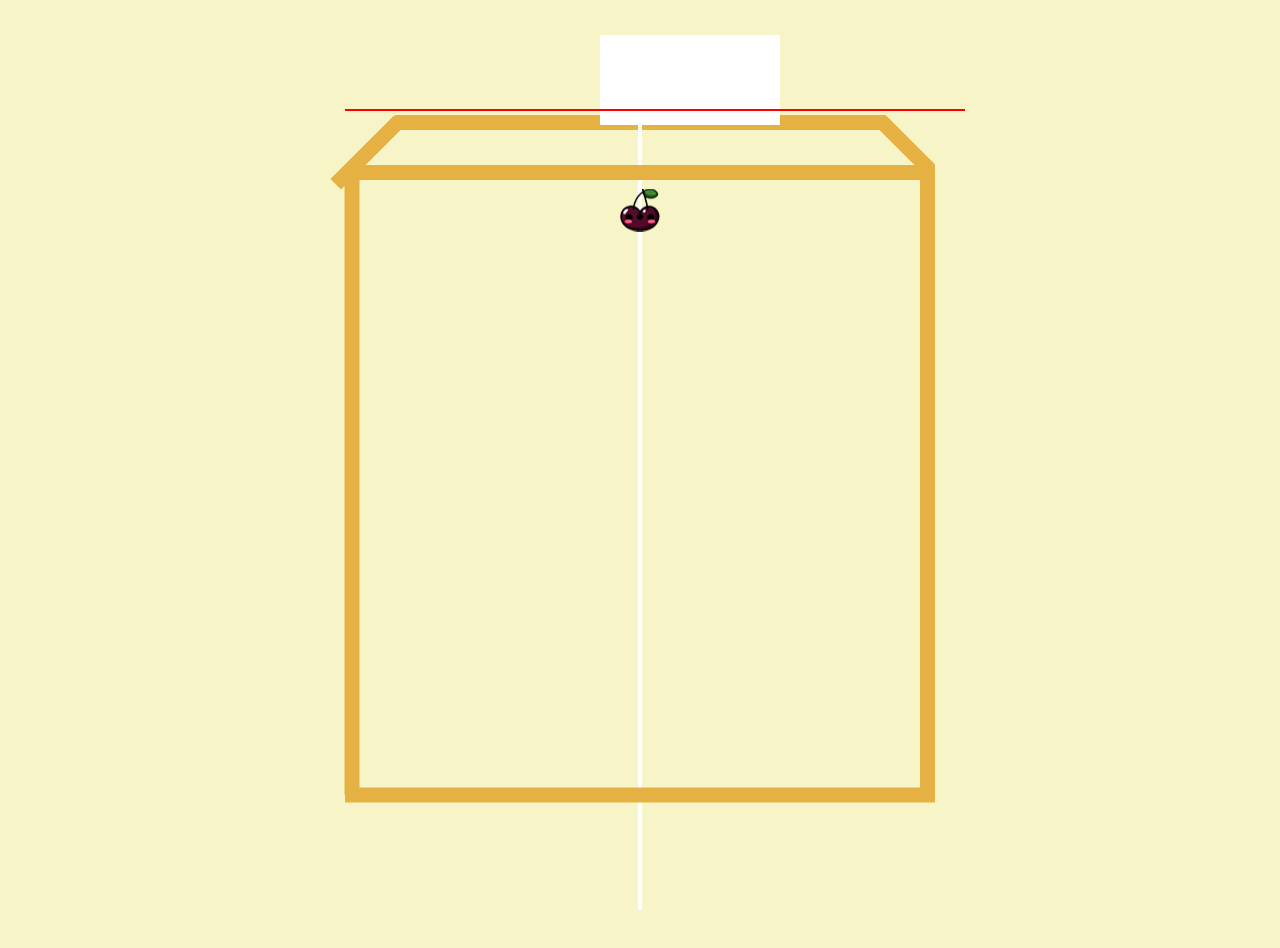
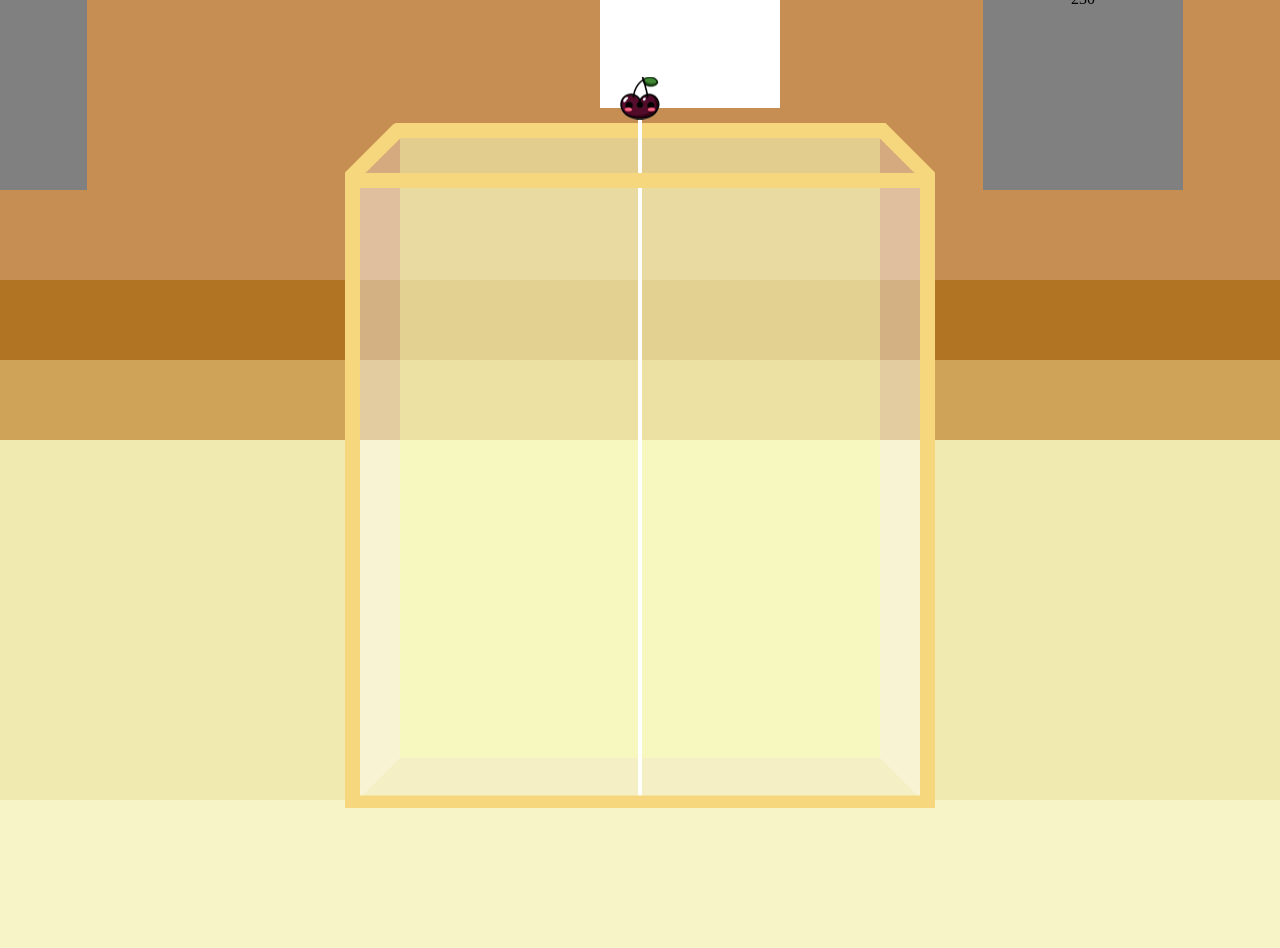
Before and after one commit to oyc0401/suika, a plain HTML site: page index.html in a window 1280 px wide. After the commit the page ends 800 px from the top, so only its background shows below. Drawn offline with Linux system fonts and the light colour scheme.

Commit message:
박스 ui 개발

```diff
--- a/index.html
+++ b/index.html
@@ -7,19 +7,87 @@
         padding: 0;
         margin: 0;
       }
+      html {
+        width: 100%;
+        height: 100%;
+      }
       body {
         text-align: center;
         background: #f7f4c8;
+        width: 100%;
+        height: 100%;
+      }
+      .float{
+        position: fixed;
+        top: 50%;
+        left: 50%;
+        z-index: 2;
+        transform: translate(-50%, -50%);
+        display: flex;
+        flex-direction: row;
+      }
+      #app {
+        padding-left: 200px;
+        position: fixed;
+        top: 50%;
+        left: 50%;
+        z-index: 2;
+        transform: translate(-50%, -50%);
+      }
+      #score{
+        width: 200px;
+        height: 200px;
+        background: gray;
+      }
+      .gameSpace{
+        padding: 0 48px;
+        width: 590px; height: 820px;
+      }
+      .background1 {
+        width: 100%;
+        height: 35%;
+        background: #c68e53;
+      }
+      .background2 {
+        width: 100%;
+        height: 10%;
+        background: #b17423;
+      }
+      .background3 {
+        width: 100%;
+        height: 10%;
+        background: #cfa458;
+      }
+      .background4 {
+        width: 100%;
+        height: 45%;
+        background: #f0eab0;
       }
     </style>
     <meta name="viewport" content="width=device-width, initial-scale=1.0" />
     <title>Vite App</title>
   </head>
   <body>
+    <div class="background1"></div>
+    <div class="background2"></div>
+    <div class="background3"></div>
+    <div class="background4"></div>
     <div id="app"></div>
+    <div class="float">
+
+      <div style="width: 410px; height: 820px;">
+        <div id="score">230</div>
+      </div>
+      <div class="gameSpace"></div>
+      <div style="width: 410px; height: 820px;">
+        <div id="score">230</div>
+      </div>
+
+    </div>
+
 
     <script>
-      function d(obj="로그") {
+      function d(obj = "로그") {
         console.log(obj);
       }
     </script>
--- a/main.js
+++ b/main.js
@@ -17,98 +17,92 @@ const render = Render.create({
   element: document.getElementById("app"),
   options: {
     background: "transparent",
-    width: 590 + 200,
-    height: 800+200,
+    width: 590+200,
+    height: 800 + 20,
   },
 });
 // 통 내부의 너비: 560
 // 통 내부의 높이: 680
 const boxW = 15;
-const pl=100;
 
 const world = engine.world;
 
-const ground = Bodies.rectangle(295+pl, 795, 590, boxW, {
+const ground = Bodies.rectangle(295,815, 590, boxW, {
   isStatic: true,
-  render: { fillStyle: "#E6B143" },
-});
-const leftWallTrans = Bodies.rectangle(7.5+pl, 200, 15+pl+pl, 790, {
-  isStatic: true,
-  render: { fillStyle: "transparent" },
-});
-const rightWallTrans = Bodies.rectangle(582.5+pl, 200, 15+pl+pl, 790, {
-  isStatic: true,
-  render: { fillStyle: "transparent" },
-});
-const leftWall = Bodies.rectangle(7+pl,480, 15, 630, {
-  isStatic: true,
-  render: { fillStyle: "#E6B143" },
-});
-const rightWall = Bodies.rectangle(582.5+pl, 480, 15, 630, {
-  isStatic: true,
-  render: { fillStyle: "#E6B143" },
+  render: { fillStyle: "#F6D77D" },
 });
 
-const boxFront = Bodies.rectangle(590 / 2+pl, 165 + 7.5, 590, 15, {
+const leftWall = Bodies.rectangle(7.5, 480 + 20, 15, 630, {
+  isStatic: true,
+  render: { fillStyle: "#F6D77D" },
+});
+const rightWall = Bodies.rectangle(582.5, 480 + 20, 15, 630, {
+  isStatic: true,
+  render: { fillStyle: "#F6D77D" },
+});
+
+const boxEdgeFront = Bodies.rectangle(590 / 2, 165 + 7.5 + 20, 590, 15, {
   isStatic: true,
   isSensor: true,
-  render: { fillStyle: "#E6B143" },
+  render: { fillStyle: "#F6D77D" },
 });
-const boxBack = Bodies.rectangle(590 / 2+pl, 115 + 7.5, 490, 15, {
+const boxEdgeBack = Bodies.rectangle(590 / 2, 115 + 7.5 + 20, 490, 15, {
   isStatic: true,
   isSensor: true,
-  render: { fillStyle: "#E6B143" },
+  render: { fillStyle: "#F6D77D" },
 });
-const boxleft = Bodies.rectangle(22.5+pl, 145 + 7.5, 90, 15, {
+const boxEdgeLeft = Bodies.rectangle(22.5, 145 + 7.5 + 20, 90, 15, {
   isStatic: true,
   angle: -Math.PI / 4,
   isSensor: true,
-  render: { fillStyle: "#E6B143" },
+  render: { fillStyle: "#F6D77D" },
 });
-const boxright = Bodies.rectangle(560+pl, 145-7.5 + 7.5, 90-20, 15, {
+const boxEdgeRight = Bodies.rectangle(560, 145 + 20, 90 - 20, 15, {
   isStatic: true,
   angle: Math.PI / 4,
   isSensor: true,
-  render: { fillStyle: "#E6B143" },
+  render: { fillStyle: "#F6D77D" },
 });
 
+const topHeight = 110 + 20;
 // 경계선 높이: 110
-const topLine = Bodies.rectangle(310+pl, 60, 620, 100, {
+// 과일이 튕겨서 밖으로 나가지 못하게 하는 투명벽
+const topLine = Bodies.rectangle(310, 60 + 20, 620, 100, {
   isStatic: true,
   render: { fillStyle: "transparent" },
   label: "topLine",
 });
-const redline = Bodies.rectangle(310+pl, 110, 620, 2, {
+const redline = Bodies.rectangle(310, topHeight, 620, 2, {
   isStatic: true,
   isSensor: true,
-  render: { fillStyle: "#FF0000" },
+  render: { fillStyle: "red" },
   label: "redline",
 });
-const hintLine = Bodies.rectangle(295+pl, 510, 4, 800, {
+const hintLine = Bodies.rectangle(295, 510 + 20, 4, 800, {
   isStatic: true,
   isSensor: true,
   render: { fillStyle: "#FFFFFF" },
 });
-const cloud = Bodies.rectangle(295 + 50+pl, 110 - 30, 180, 90, {
+const cloud = Bodies.rectangle(295 + 50, 40 + 20, 180, 120, {
   isStatic: true,
   isSensor: true,
   render: { fillStyle: "#FFFFFF" },
 });
 
 World.add(world, [
-  boxBack,
+  boxEdgeBack,
   hintLine,
   ground,
   leftWall,
   rightWall,
-  boxleft,
-  boxright,
+  boxEdgeLeft,
+  boxEdgeRight,
   cloud,
-  leftWallTrans,
-  rightWallTrans,
-  boxFront,
+  //leftWallTrans,
+  // rightWallTrans,
+  boxEdgeFront,
 
-  redline,
+ // redline,
   topLine,
 ]);
 
@@ -120,12 +114,12 @@ let currentFruit = null;
 let interval = null;
 let disableAction = false;
 let restitution = 0.1;
-let lastPosition = 295+pl;
+let lastPosition = 295;
 
 function addNewFruit() {
   const randomFruit = getRandomFruit();
 
-  const body = Bodies.circle(lastPosition, 110+pl, randomFruit.radius, {
+  const body = Bodies.circle(lastPosition, topHeight - 20, randomFruit.radius, {
     label: randomFruit.label,
     isStatic: true,
     isSensor: true,
@@ -196,12 +190,12 @@ function online() {
 }
 
 function upbox() {
-  World.remove(world, boxFront);
-  World.add(world, boxFront);
+  World.remove(world, boxEdgeFront);
+  World.add(world, boxEdgeFront);
 }
 
 function afterCol() {
-  if (currentBody.position.y - currentBody.circleRadius < 110+pl) {
+  if (currentBody.position.y - currentBody.circleRadius < topHeight) {
     gameover();
   }
   currentBody = null;
@@ -225,7 +219,7 @@ window.onkeydown = (event) => {
     case "ArrowLeft":
       if (interval) return;
       interval = setInterval(() => {
-        if (currentBody.position.x - 53 > 15+pl && !disableAction) {
+        if (currentBody.position.x - 53 > 15 && !disableAction) {
           Body.setPosition(currentBody, {
             x: currentBody.position.x - 1,
             y: currentBody.position.y,
@@ -244,7 +238,7 @@ window.onkeydown = (event) => {
     case "ArrowRight":
       if (interval) return;
       interval = setInterval(() => {
-        if (currentBody.position.x + 53 < 575+pl && !disableAction) {
+        if (currentBody.position.x + 53 < 575 && !disableAction) {
           Body.setPosition(currentBody, {
             x: currentBody.position.x + 1,
             y: currentBody.position.y,
@@ -312,7 +306,7 @@ Events.on(engine, "collisionStart", (event) => {
       );
 
       World.add(world, body);
-      if (body.position.y - body.circleRadius < 110) {
+      if (body.position.y - body.circleRadius < topHeight) {
         gameover();
       }
     }
--- a/matter-js/render/Render.js
+++ b/matter-js/render/Render.js
@@ -113,6 +113,50 @@ var Render = {};
       i,
       k;
 
+    // 사용자 코드
+
+    // 왼쪽 면
+    c.beginPath();
+    c.moveTo(15, 190);
+    c.lineTo(55, 150); // 상단 가로선
+    c.lineTo(55, 770); // 오른쪽 대각선
+    c.lineTo(15, 810); // 하단 가로선
+    c.closePath();
+    c.fillStyle = "rgb(255,255,255,0.25)";
+    c.fill();
+
+    // 오른쪽 면
+    c.beginPath();
+    c.moveTo(575, 190);
+    c.lineTo(535, 150);
+    c.lineTo(535, 770);
+    c.lineTo(575, 810);
+    c.closePath();
+    c.fillStyle = "rgb(255,255,255,0.25)";
+    c.fill();
+
+    // 앞 면
+    c.beginPath();
+    c.moveTo(15, 190);
+    c.lineTo(575, 190); // 상단 가로선
+    c.lineTo(575, 810); // 오른쪽 대각선
+    c.lineTo(15 , 810); // 하단 가로선
+    c.closePath();
+    c.fillStyle = "rgb(255,255,255,0.25)";
+    c.fill();
+
+    // 뒷 면
+    c.beginPath();
+    c.moveTo(55, 150);
+    c.lineTo(535, 150);
+    c.lineTo(535, 770);
+    c.lineTo(55 , 770);
+    c.closePath();
+    c.fillStyle = "rgb(250,255,190,0.56)";
+    c.fill();
+
+    // 사용자 코드
+
     for (i = 0; i < bodies.length; i++) {
       body = bodies[i];
 
@@ -121,8 +165,6 @@ var Render = {};
       // handle compound parts
       for (k = body.parts.length > 1 ? 1 : 0; k < body.parts.length; k++) {
         part = body.parts[k];
-
-
 
         // 이미지 렌더링
         if (part.render.sprite && part.render.sprite.texture) {
```
